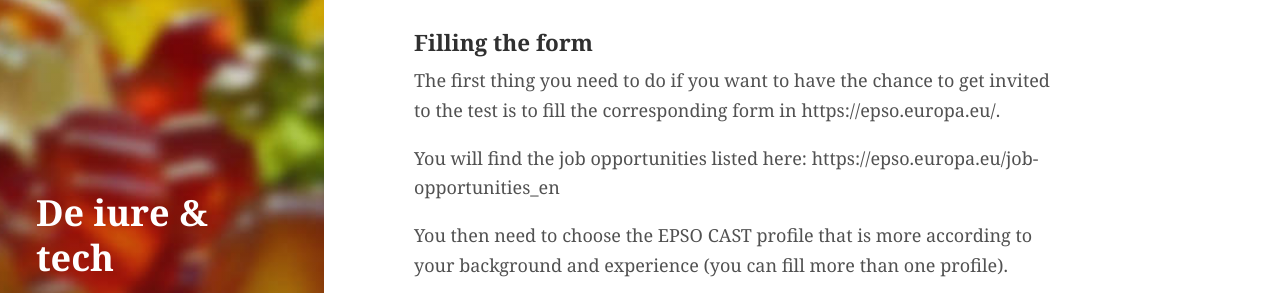
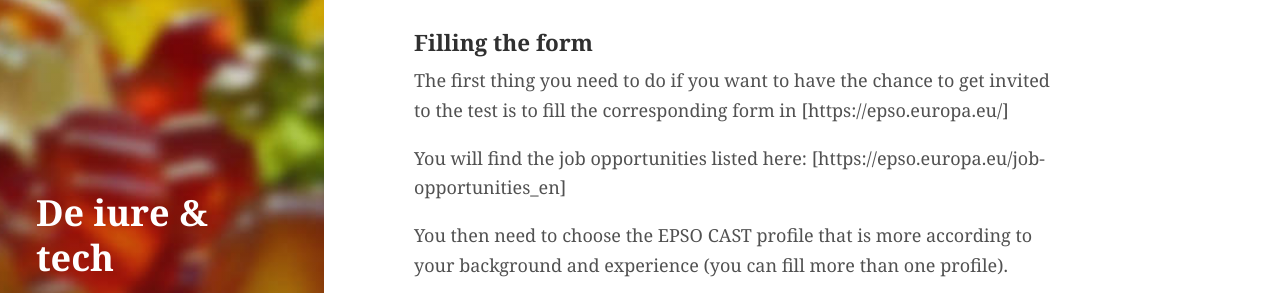
Before and after one commit to mitjans-serveto/mitjans-serveto.github.io, a Jekyll site: the page built from _posts/2019-10-13-epso-cast-exam.md, in a window 1280 px wide and 900 px high, scrolled down 591 px. Shown: the part 192-485 px from the top of the window. Built offline with Jekyll 4.4.1, drawn with Linux system fonts in a browser that asks for light colours.

Commit message:
Corrected link

```diff
--- a/_posts/2019-10-13-epso-cast-exam.md
+++ b/_posts/2019-10-13-epso-cast-exam.md
@@ -20,9 +20,9 @@ Sitting the EPSO CAST exam is one of the ways to get a job in the EU institution
 
 
 
-The first thing you need to do if you want to have the chance to get invited to the test is to fill the corresponding form in https://epso.europa.eu/.
+The first thing you need to do if you want to have the chance to get invited to the test is to fill the corresponding form in [https://epso.europa.eu/]
 
-You will find the job opportunities listed here: https://epso.europa.eu/job-opportunities_en
+You will find the job opportunities listed here: [https://epso.europa.eu/job-opportunities_en]
 
 You then need to choose the EPSO CAST profile that is more according to your background and experience (you can fill more than one profile).
 
```
